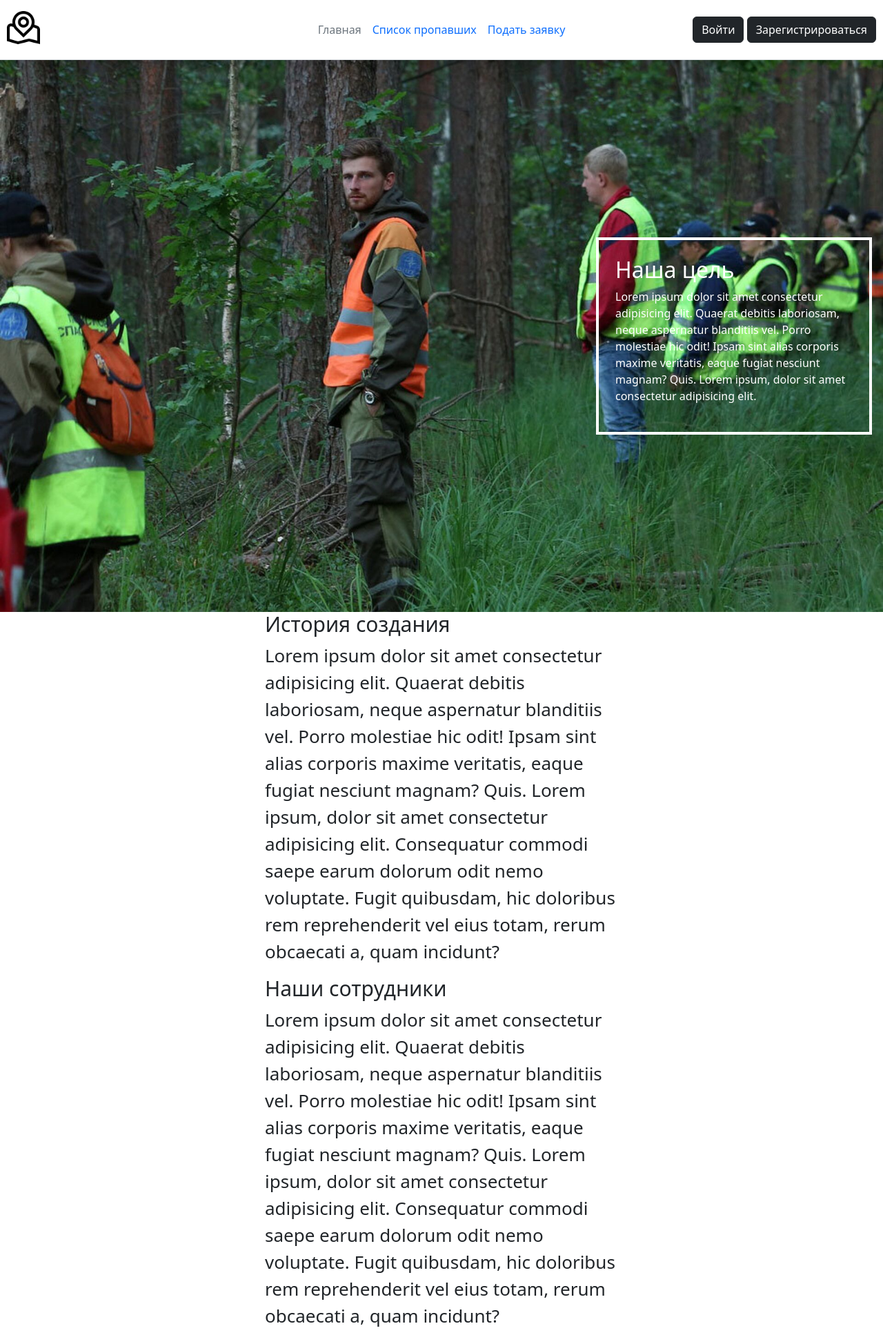
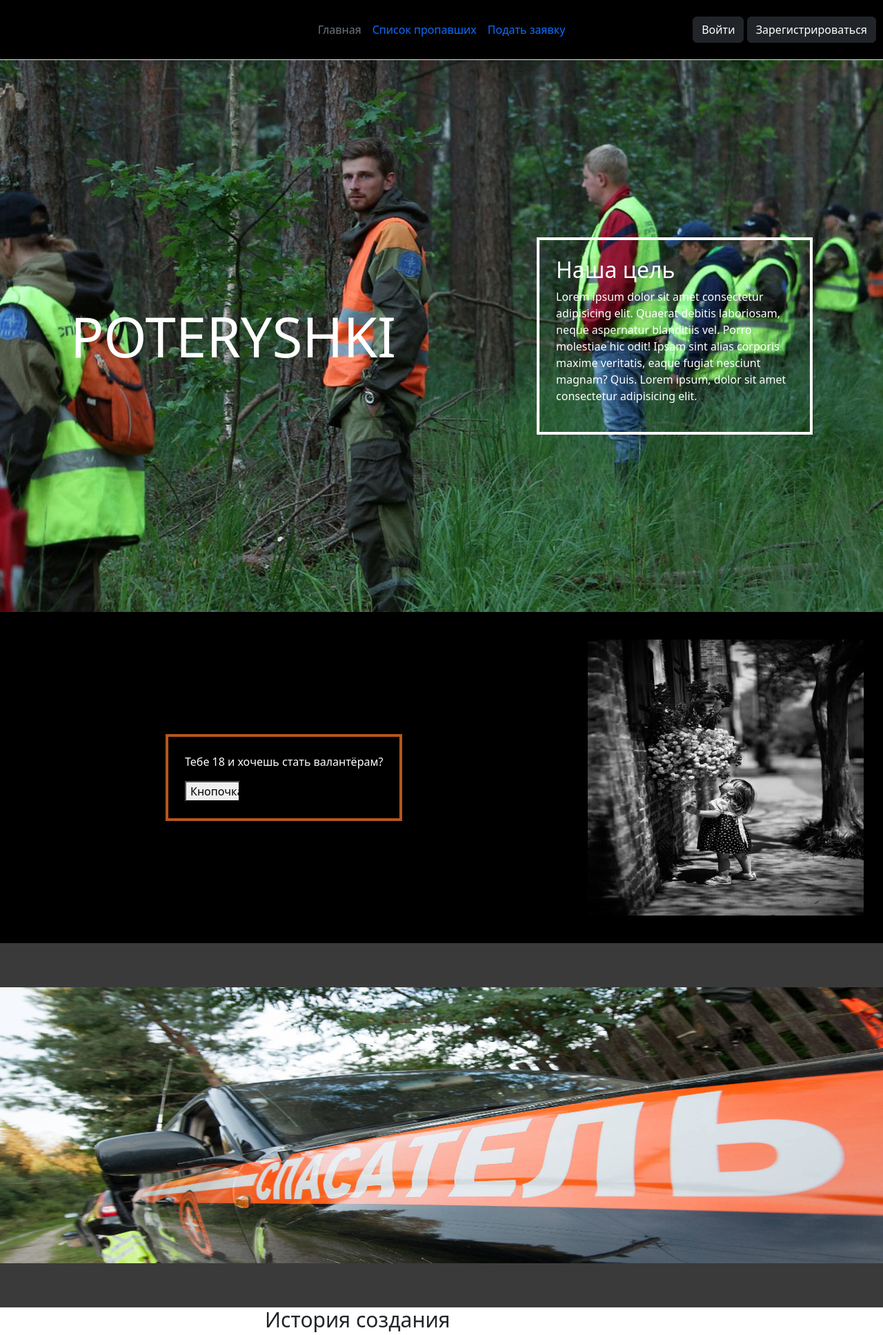
Before and after one commit to AlexUpaev/Peredelish, a Flask app: page / in a window 1280 px wide. Shown: the top 1935 px of the page at 69% size. Run offline with Flask 3, Linux system fonts and the light colour scheme.

Commit message:
Changes in main

```diff
--- a/static/css/styles.css
+++ b/static/css/styles.css
@@ -1,10 +1,12 @@
 /* HEADER */
 header {
+
     position: sticky;
     top: 0;
     padding: 10px;
     z-index: 1000;
-    background: #fff;
+    background: black;
+    color: #fff;
     -webkit-box-shadow: 0 5px 25px rgba(0, 0, 0, 0.15);
     box-shadow: 0 5px 25px rgba(0, 0, 0, 0.15) ;
 }
@@ -20,6 +22,19 @@ body {
 }
 /* Стили главной страницы */
 
+
+.facke_paralaks {
+    background: url(/static/image/Rescuer.jpg) center / cover no-repeat fixed;
+    display: flex;
+    background-size: 100% 100%;
+    min-height: 50vh;
+    flex-direction: column;
+}
+.granic {
+    height: 8vh;
+    background-color: rgb(58, 58, 58);
+}
+
 .Main_page_content {
     min-height: 100vh;
     display: flex;
@@ -30,17 +45,23 @@ body {
 
     padding: 3vh;
 
-
     height: auto;
     max-height: 50vh;
     max-width: 50vh;
-    margin: auto 2vh auto auto;
+    margin: auto auto auto auto;
     color: white;
     /* text-align: center; */
     display: flex;
     flex-direction: column;
     justify-content: center;
     border: 0.5vh solid white;
+}
+
+.volontir_main_name {
+    margin: auto auto auto auto;
+    font-size: 10vh;
+    color: white;
+    justify-content: center;
 }
 
 .volontir_main {
@@ -52,7 +73,42 @@ body {
 }
 
 .Vstupi_v_valantirs_plase {
+
+    display: flex;
+
+    min-height: 60vh;
     background-color: black;
+}
+
+
+.Vstupi_v_valantirs_text_place {
+    padding: 3vh;
+
+    height: auto;
+    max-height: 50vh;
+    max-width: 50vh;
+    margin: auto auto auto 30vh;
+    color: white;
+    /* text-align: center; */
+    display: flex;
+    flex-direction: column;
+    justify-content: center;
+    border: 0.5vh solid rgb(182, 87, 28);
+
+}
+
+.Vstupi_v_valantirs_button {
+    width: 10vh;;
+}
+
+.Vstupi_v_valantirs_img {
+    margin: auto auto auto 30vh;
+
+    height: 50vh;
+    width: 50vh;
+
+    /* width: 50%;
+    height: 70%; */
 }
 
 
--- a/templates/base.html
+++ b/templates/base.html
@@ -11,7 +11,7 @@
 </head>
 <body>
 <div class="page">
-  <header class="d-flex flex-wrap align-items-center justify-content-center justify-content-md-between py-3 border-bottom">
+  <header class="main_nav d-flex flex-wrap align-items-center justify-content-center justify-content-md-between py-3 border-bottom">
     <div class="col-md-3 mb-2 mb-md-0">
       <a href="/" class="d-inline-flex link-body-emphasis text-decoration-none">
         <img class="header_img" src="{{ url_for('static', filename='image/map-marker.png')}}" alt="map">
--- a/templates/index.html
+++ b/templates/index.html
@@ -8,7 +8,13 @@
 
 <section class="Main_page_content">
   <div class="maincontent">
+
+
     <article class="volontir_main">
+
+      <h1 class="volontir_main_name">
+        POTERYSHKI
+      </h1>
 
       <div class="volontir_main_text_place">
         <h2 class="volontir_main_titel">Наша цель</h2>
@@ -21,9 +27,23 @@
     </article>
 
     <article class="Vstupi_v_valantirs_plase">
+      <div class="Vstupi_v_valantirs_text_place">
+        <p class="volontir_main_text">
+          Тебе 18 и хочешь стать валантёрам?
+        </p>
+        <button class="Vstupi_v_valantirs_button" >
+          Кнопочка
+        </button>
+      </div>
 
+      <img class="Vstupi_v_valantirs_img" src="{{ url_for('static', filename='image/lost_cild.jpg')}}" alt="child">
+    </article>
 
-    </article>
+    <div class="granic"></div>
+
+    <div class="facke_paralaks"></div>
+
+    <div class="granic"></div>
 
 
     <article class="articles">
@@ -36,6 +56,8 @@
         </p>
     </div>
     </article>
+
+
 
     <article class="articles">
       <div class="divblock">
```
Also changed, not shown: other parts of static/css/styles.css (+18 -8 lines), templates/spisock.html (+8 -4 lines), instance/poteryashki.db, static/image/Rescuer.jpg (added), static/image/earth_lights.png (added), static/image/lost_cild.jpg (added).
